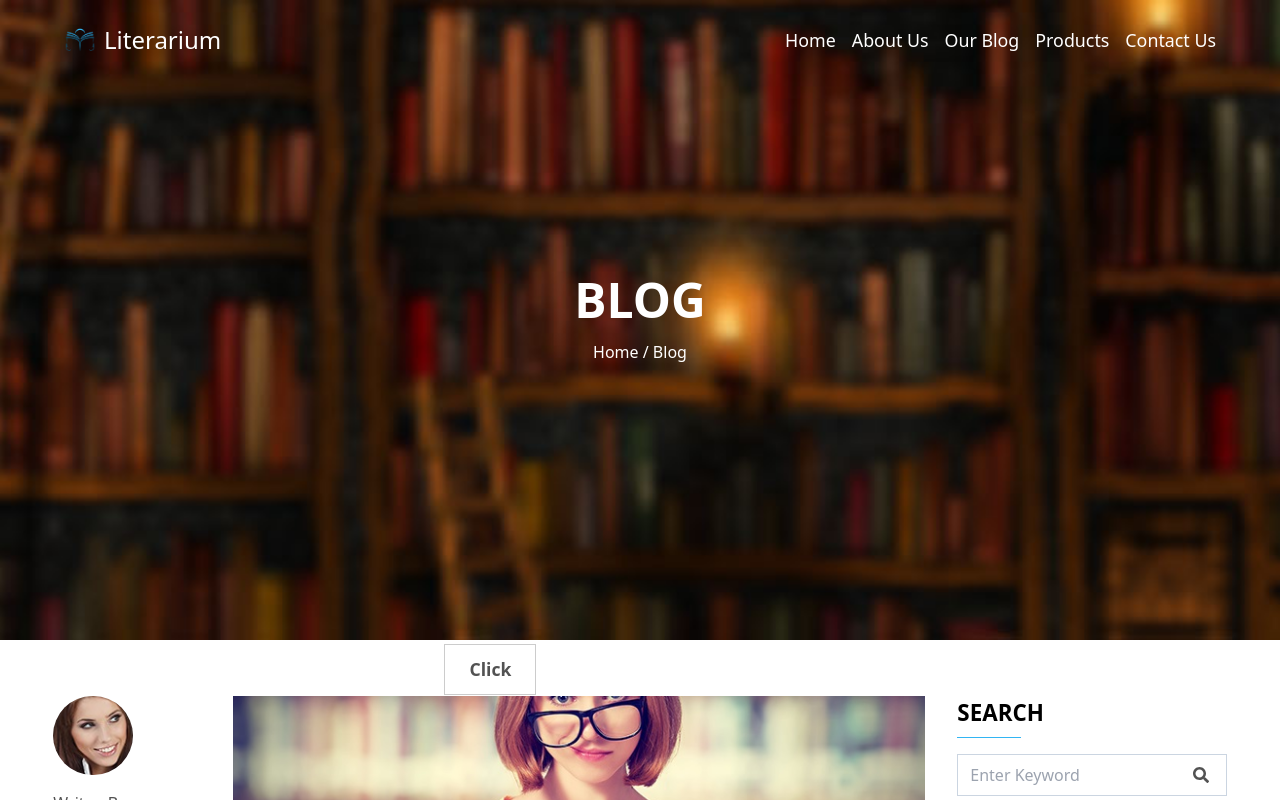
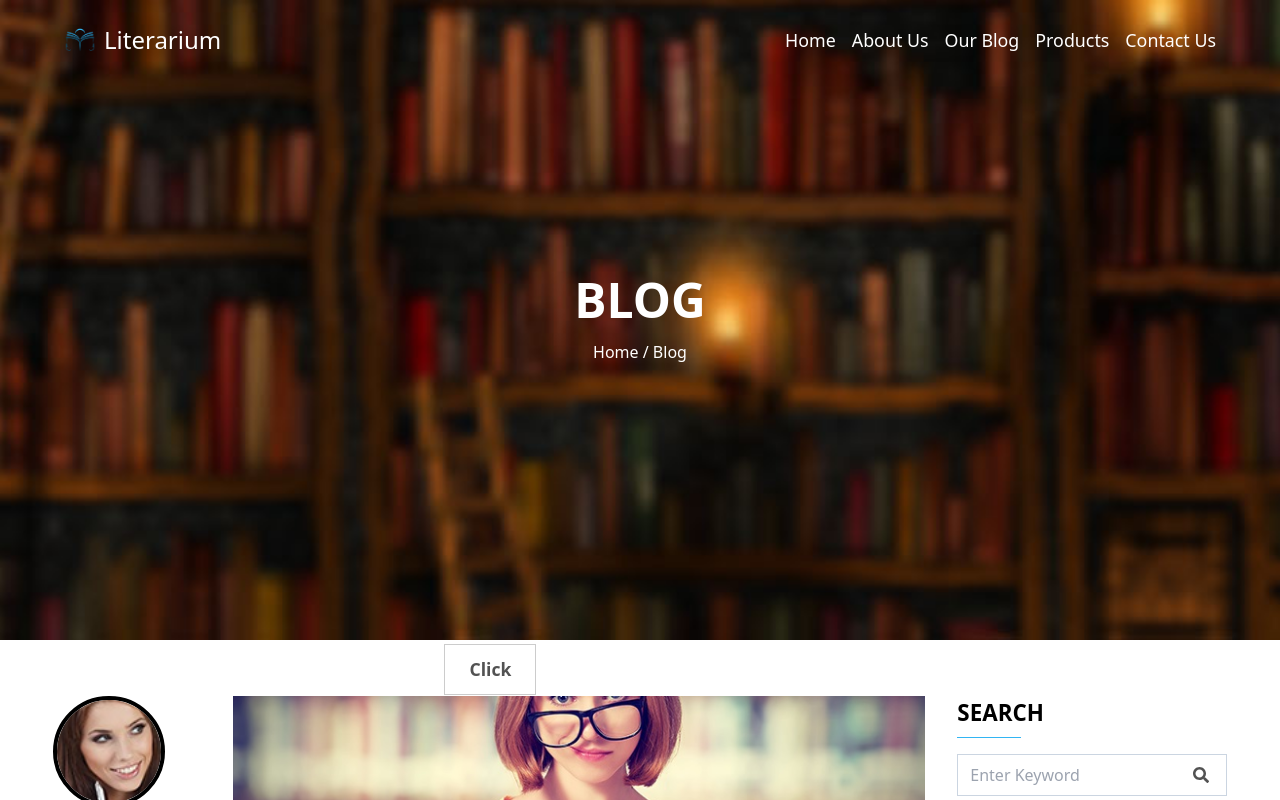
Before and after one commit to emmanuel-cruz-dev/literarium, a React (Vite) app: page /blog in a window 1280 px wide. Shown: the top 800 px of the page. Built offline with nearby package versions, Linux system fonts and the light colour scheme.

Commit message:
agregando clases para controlar los efectos hover de todo el contenedor de BlogMain

```diff
--- a/src/components/routes/blog/BlogMain.tsx
+++ b/src/components/routes/blog/BlogMain.tsx
@@ -11,7 +11,7 @@ const BlogMainArticle = () => {
   return (
     <article className="blog-main__article__container grid gap-6 grid-cols-5 border-b border-neutral-200 pb-8">
       <div className="col-span-1 flex flex-col gap-4">
-        <figure className="rounded-full overflow-hidden w-20">
+        <figure className="blog-main__article__img-container rounded-full overflow-hidden w-28">
           <img className="w-full h-full" src={MainBlogWriter1} alt="" />
         </figure>
 
--- a/src/styles/pages.css
+++ b/src/styles/pages.css
@@ -224,6 +224,15 @@
 /***************************************
  *             Start: Blog             *
  ***************************************/
+
+.blog-main__article__img-container {
+  border: 4px solid var(--black-color);
+  transition: border 0.3s ease-in-out;
+}
+
+.blog-main__article__container:hover .blog-main__article__img-container {
+  border: 4px solid var(--accent-color);
+}
 
 .blog-main__article__date-number {
   transition: color 0.3s ease-in-out;
```
